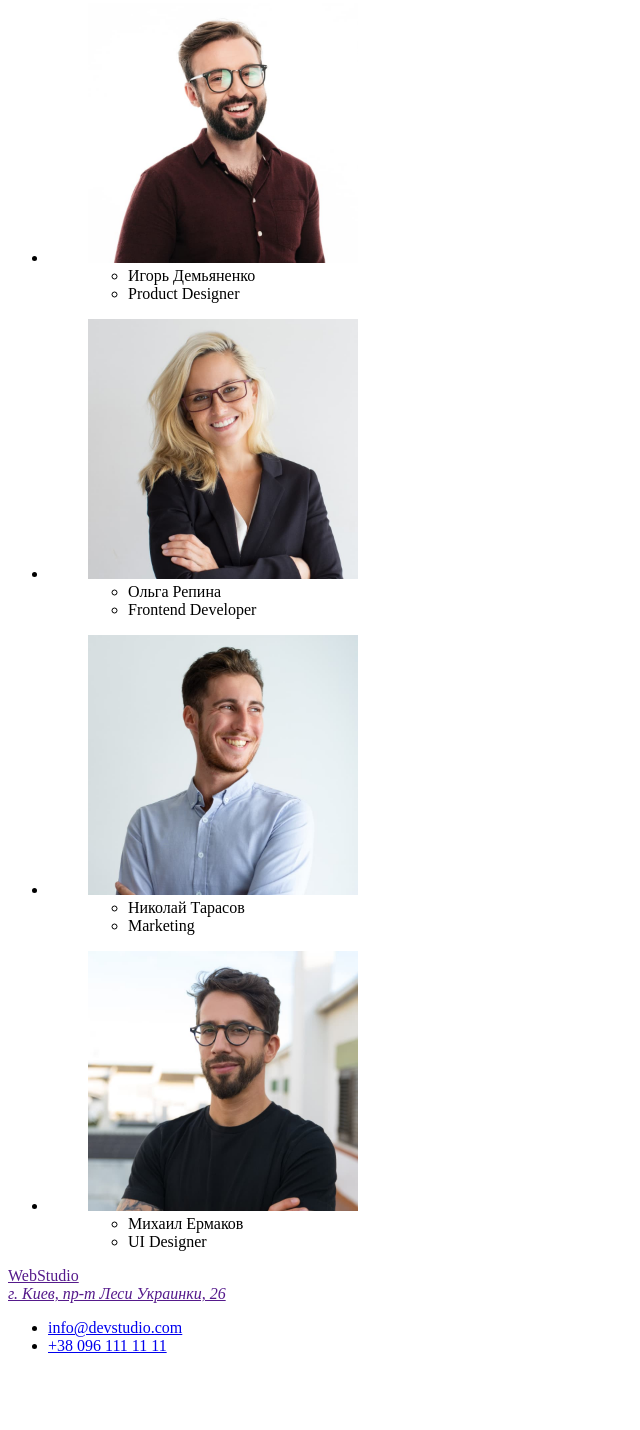
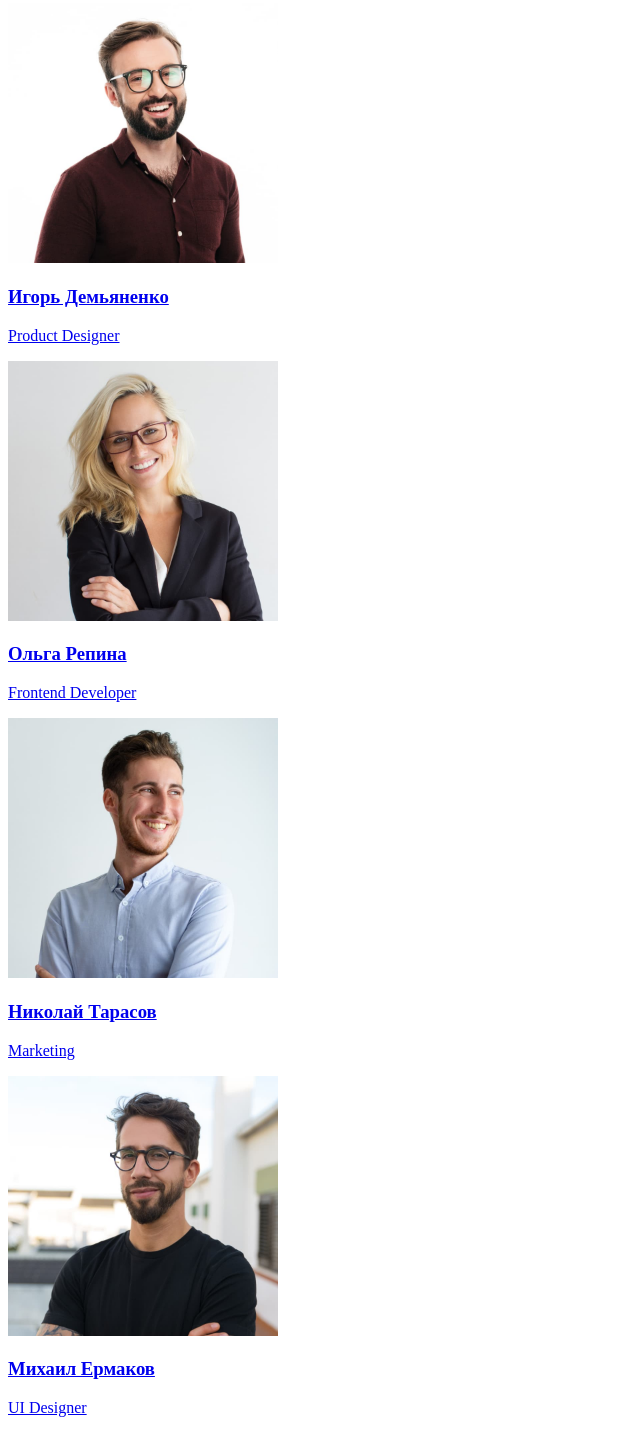
Before and after one commit to whellerharry/fe_36_home_work-1, a plain HTML site: page index.html in a window 1280 px wide. Shown: the part 1618-3048 px from the top of the page, without its empty margins (0-640 px from the left). Before the commit the page ends 2989 px from the top, so only its background shows below. Drawn offline with Linux system fonts and the light colour scheme.

Commit message:
изменяет секцию "наша команда"

```diff
--- a/index.html
+++ b/index.html
@@ -93,9 +93,6 @@
       <!-- Наша команда -->
       <section>
         <h2>Наша команда</h2>
-        <ul>
-          <li>
-            <figure>
         <a href="**">
           <img
             src="./images/product_designer.jpg"
@@ -103,18 +100,8 @@
             width="270"
           />
         </a>
-              <figcaption>
-                <ul>
-                  <li>Игорь Демьяненко</li>
-                  <li>Product Designer</li>
-                </ul>
-              </figcaption>
-            </figure>
-          </li>
-        </ul>
-        <ul>
-          <li>
-            <figure>
+        <h3><a href="**">Игорь Демьяненко</a></h3>
+        <p><a href="**">Product Designer</a></p>
         <a href="**">
           <img
             src="./images/frontend_developer.jpg"
@@ -122,49 +109,18 @@
             width="270"
           />
         </a>
-              <figcaption>
-                <ul>
-                  <li>Ольга Репина</li>
-                  <li>Frontend Developer</li>
-                </ul>
-              </figcaption>
-            </figure>
-          </li>
-        </ul>
-        <ul>
-          <li>
-            <figure>
+        <h3><a href="**">Ольга Репина</a></h3>
+        <p><a href="**">Frontend Developer</a></p>
         <a href="**">
           <img src="./images/marketing.jpg" alt="Marketing" width="270" />
         </a>
-              <figcaption>
-                <ul>
-                  <li>Николай Тарасов</li>
-                  <li>Marketing</li>
-                </ul>
-              </figcaption>
-            </figure>
-          </li>
-        </ul>
-        <ul>
-          <li>
-            <figure>
+        <h3><a href="**">Николай Тарасов</a></h3>
+        <p><a href="**">Marketing</a></p>
         <a href="**">
-                <img
-                  src="./images/ui_designer.jpg"
-                  alt="UI Designer"
-                  width="270"
-                />
+          <img src="./images/ui_designer.jpg" alt="UI Designer" width="270" />
         </a>
-              <figcaption>
-                <ul>
-                  <li>Михаил Ермаков</li>
-                  <li>UI Designer</li>
-                </ul>
-              </figcaption>
-            </figure>
-          </li>
-        </ul>
+        <h3><a href="**">Михаил Ермаков</a></h3>
+        <p><a href="**">UI Designer</a></p>
       </section>
     </main>
     <!-- Футер -->
```
Lines whose indentation alone changed are shown as unchanged.
